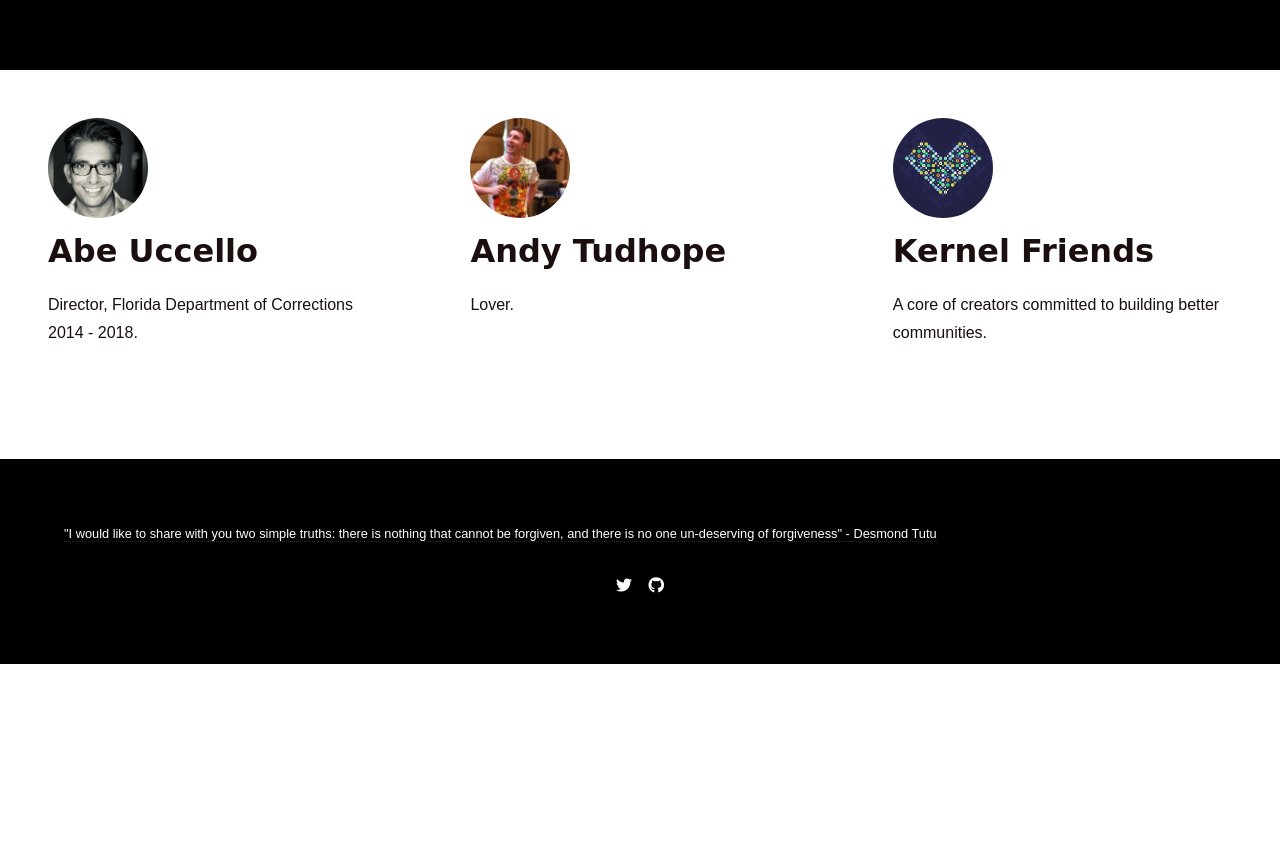
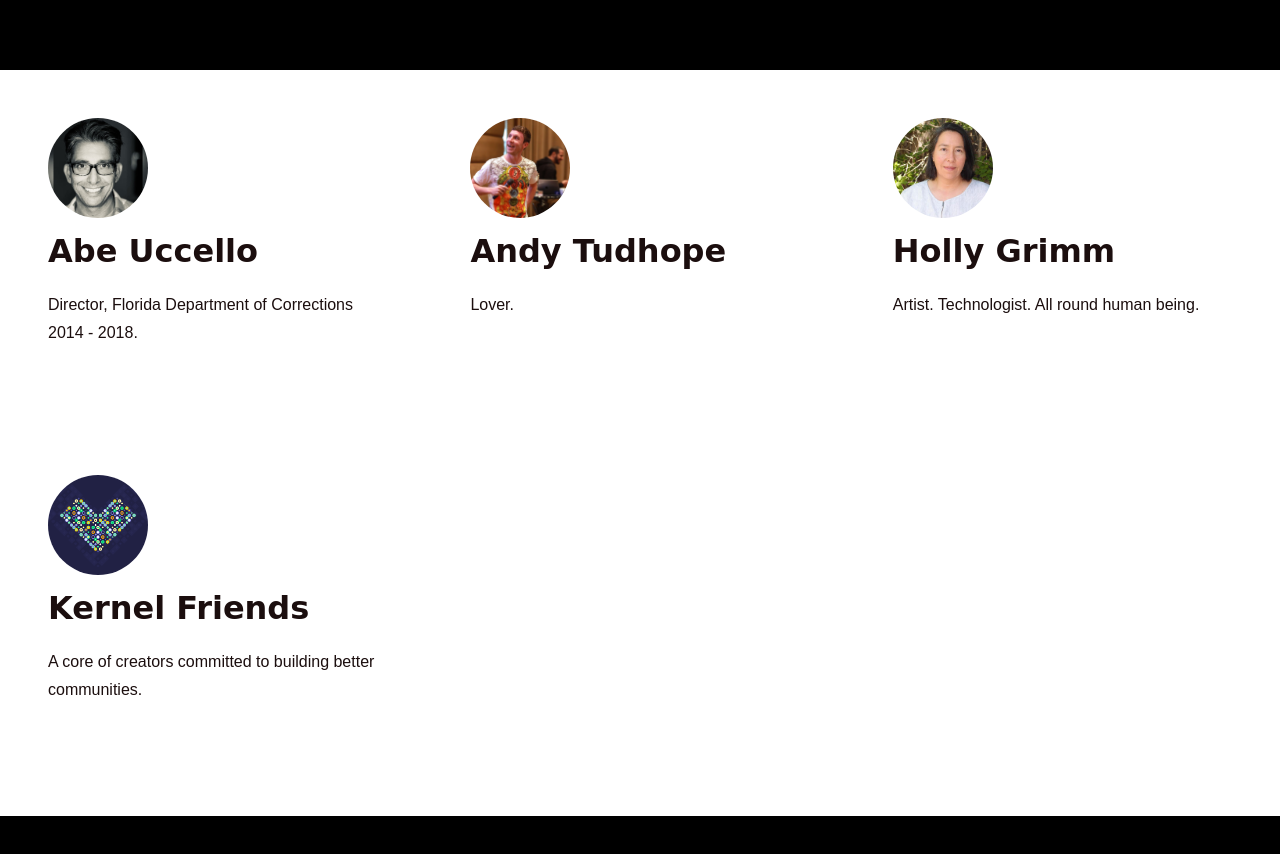
Before and after one commit to PrisonArt/website, a plain HTML site: page index.html in a window 1280 px wide. Shown: the part 3099-3953 px from the top of the page. Before the commit the page ends 3763 px from the top, so only its background shows below. Drawn offline with Linux system fonts and the light colour scheme; a web font is replaced by a local one.

Commit message:
Holly Grimm joins the fun

```diff
--- a/index.html
+++ b/index.html
@@ -150,13 +150,24 @@
 							</div>
 						</section>
 						<section>
-							<a href="https://andytudhope.africa">
+							<a href="https://andytudhope.africa" target="_blank">
 								<img src="images/andy.jpg" alt="Andy Tudhope" class="who-img" />
 							</a>
 							<div class="content">
 								<h2>Andy Tudhope</h2>
 								<p>
 									Lover.
+								</p>
+							</div>
+						</section>
+						<section>
+							<a href="https://hollygrimm.com/" target="_blank">
+								<img src="images/holly.jpg" alt="Holly Grimm" class="who-img" />
+							</a>
+							<div class="content">
+								<h2>Holly Grimm</h2>
+								<p>
+									Artist. Technologist. All round human being.
 								</p>
 							</div>
 						</section>
```
Also changed, not shown: images/holly.jpg (added).
